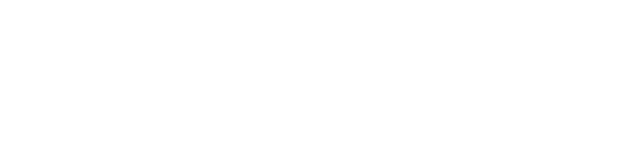
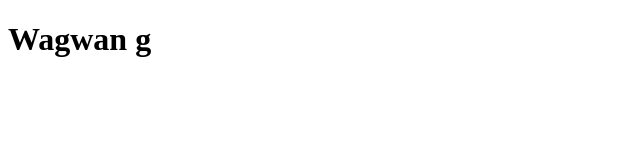
Before and after one commit to p4dy/p4dy.github.io, a plain HTML site: page index.html in a window 1280 px wide. Shown: the whole page, without its empty margins (0-640 px from the left). Drawn offline with Linux system fonts and the light colour scheme.

Commit message:
Update index.html

```diff
--- a/index.html
+++ b/index.html
@@ -3,4 +3,7 @@
   <head>
     <title>poo</title>
   </head>
+  <body>
+    <h1> Wagwan g </h1>
+  </body>
 </html>
```
